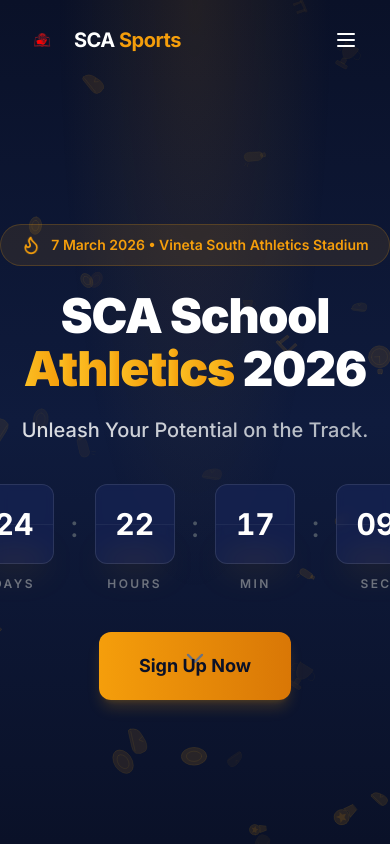
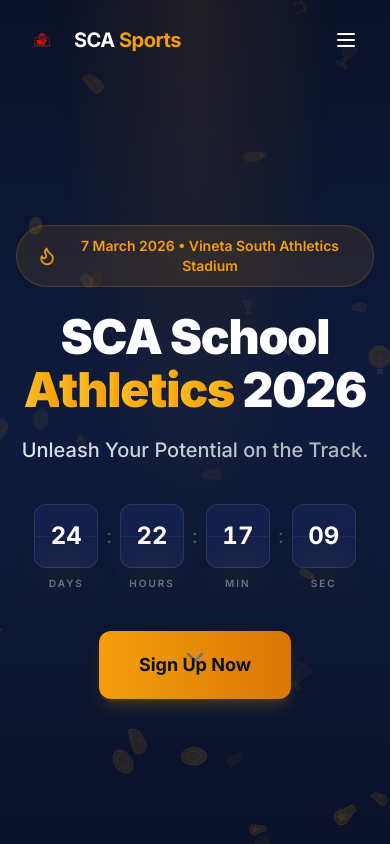
Before and after one commit to RG-theLink/Sports-Day, a React (Vite) app: page / in a window 390 px wide. Shown: the top 844 px of the page. Built offline with nearby package versions, Linux system fonts and the light colour scheme.

Commit message:
Make countdown section mobile-friendly

```diff
--- a/src/components/Hero.jsx
+++ b/src/components/Hero.jsx
@@ -30,7 +30,7 @@ function CountdownUnit({ value, label }) {
   return (
     <div className="flex flex-col items-center">
       <div className="relative" style={{ perspective: '500px' }}>
-        <div className="w-20 h-20 sm:w-24 sm:h-24 lg:w-28 lg:h-28 rounded-xl bg-navy-700/80 border border-white/10 flex items-center justify-center backdrop-blur-sm overflow-hidden">
+        <div className="w-16 h-16 sm:w-24 sm:h-24 lg:w-28 lg:h-28 rounded-xl bg-navy-700/80 border border-white/10 flex items-center justify-center backdrop-blur-sm overflow-hidden">
           <AnimatePresence mode="popLayout">
             <motion.span
               key={value}
@@ -38,7 +38,7 @@ function CountdownUnit({ value, label }) {
               animate={{ rotateX: 0, opacity: 1 }}
               exit={{ rotateX: 90, opacity: 0 }}
               transition={{ duration: 0.4, ease: [0.4, 0, 0.2, 1] }}
-              className="text-3xl sm:text-4xl lg:text-5xl font-bold tabular-nums text-white block"
+              className="text-2xl sm:text-4xl lg:text-5xl font-bold tabular-nums text-white block"
             >
               {String(value).padStart(2, '0')}
             </motion.span>
@@ -47,9 +47,9 @@ function CountdownUnit({ value, label }) {
           <div className="absolute inset-x-0 top-1/2 h-px bg-white/5" />
         </div>
         {/* Subtle glow */}
-        <div className="absolute -bottom-2 left-1/2 -translate-x-1/2 w-16 h-5 bg-accent/10 rounded-full blur-lg" />
+        <div className="absolute -bottom-2 left-1/2 -translate-x-1/2 w-12 sm:w-16 h-5 bg-accent/10 rounded-full blur-lg" />
       </div>
-      <span className="mt-3 text-xs sm:text-sm font-semibold text-gray-500 uppercase tracking-[0.2em]">
+      <span className="mt-2 sm:mt-3 text-[10px] sm:text-sm font-semibold text-gray-500 uppercase tracking-[0.2em]">
         {label}
       </span>
     </div>
@@ -191,14 +191,14 @@ export default function Hero() {
           initial={{ opacity: 0, y: 30 }}
           animate={{ opacity: 1, y: 0 }}
           transition={{ duration: 0.7, delay: 1.0 }}
-          className="flex items-center justify-center gap-4 sm:gap-6 lg:gap-8 mb-10"
+          className="flex items-center justify-center gap-2 sm:gap-6 lg:gap-8 mb-10"
         >
           <CountdownUnit value={timeLeft.days} label="Days" />
-          <span className="text-3xl sm:text-4xl text-gray-600 font-light mt-[-1.5rem]">:</span>
+          <span className="text-xl sm:text-4xl text-gray-600 font-light mt-[-1.5rem]">:</span>
           <CountdownUnit value={timeLeft.hours} label="Hours" />
-          <span className="text-3xl sm:text-4xl text-gray-600 font-light mt-[-1.5rem]">:</span>
+          <span className="text-xl sm:text-4xl text-gray-600 font-light mt-[-1.5rem]">:</span>
           <CountdownUnit value={timeLeft.minutes} label="Min" />
-          <span className="text-3xl sm:text-4xl text-gray-600 font-light mt-[-1.5rem]">:</span>
+          <span className="text-xl sm:text-4xl text-gray-600 font-light mt-[-1.5rem]">:</span>
           <CountdownUnit value={timeLeft.seconds} label="Sec" />
         </motion.div>
 
```
